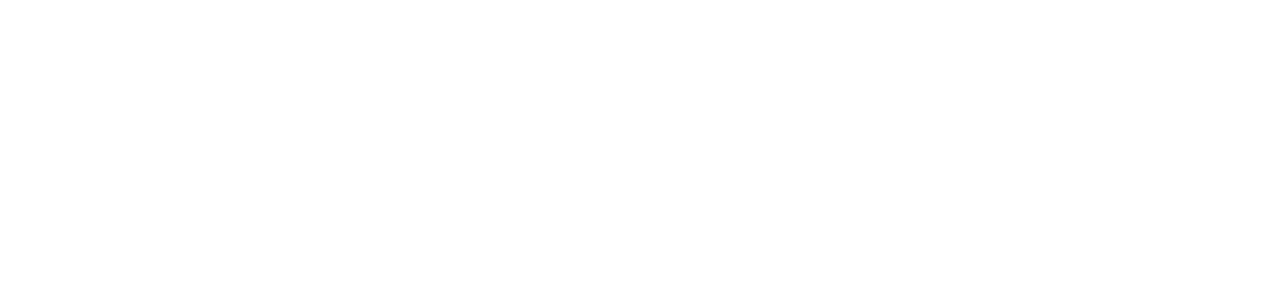
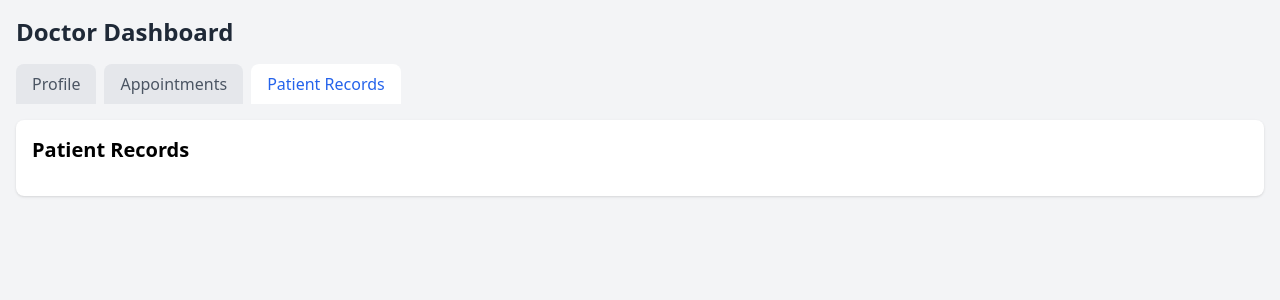
Before and after one commit to HMS-REDUX/Hospital-Management-System, a React (Vite) app in the folder frontend/: page /doctor-profile in a window 1280 px wide. Before the commit this address had no page. Shown: the top 300 px of the page. Built offline with nearby package versions, Linux system fonts and the light colour scheme.

Commit message:
create doctor profile page interface

```diff
--- a/frontend/src/App.jsx
+++ b/frontend/src/App.jsx
@@ -1,10 +1,11 @@
-import { useState } from 'react';
-import './App.css';
-import { BrowserRouter, Routes, Route } from 'react-router-dom';
+import { useState } from "react";
+import "./App.css";
+import { BrowserRouter, Routes, Route } from "react-router-dom";
 
 // Import your pages/components
-import Home from './pages/home';
-
+import Home from "./pages/home";
+// import DoctorProfilePage from "./pages/DoctorProfilePage";
+import DoctorProfilePage from "./pages/Doctor Profile/DoctorProfilePage";
 function App() {
   const [count, setCount] = useState(0);
 
@@ -12,6 +13,7 @@
     <BrowserRouter>
       <Routes>
         <Route path="/" element={<Home />} />
+        <Route path="/doctor-profile" element={<DoctorProfilePage />} />
       </Routes>
     </BrowserRouter>
   );
--- /dev/null
+++ b/frontend/src/pages/Doctor Profile/AppointmentSettings.jsx
@@ -0,0 +1,117 @@
+import React, { useState } from "react";
+
+const AppointmentSettings = () => {
+  const [selectedDate, setSelectedDate] = useState(new Date());
+  const [startTime, setStartTime] = useState("09:00");
+  const [endTime, setEndTime] = useState("17:00");
+  const [appointmentDuration, setAppointmentDuration] = useState("30");
+  const [repeatDays, setRepeatDays] = useState({
+    monday: false,
+    tuesday: false,
+    wednesday: false,
+    thursday: false,
+    friday: false,
+  });
+
+  const handleRepeatDayChange = (day) => {
+    setRepeatDays((prev) => ({ ...prev, [day]: !prev[day] }));
+  };
+
+  const handleSaveAvailability = () => {
+    console.log("Saving availability:", {
+      selectedDate,
+      startTime,
+      endTime,
+      appointmentDuration,
+      repeatDays,
+    });
+    // Here you would typically send this data to your backend
+  };
+
+  return (
+    <div>
+      <h2 className="text-xl font-semibold mb-4">Set Availability</h2>
+      <div className="flex flex-col md:flex-row md:space-x-4">
+        <div className="mb-4 md:mb-0">
+          <label className="block text-sm font-medium text-gray-700 mb-1">
+            Select Date
+          </label>
+          <input
+            type="date"
+            value={selectedDate.toISOString().split("T")[0]}
+            onChange={(e) => setSelectedDate(new Date(e.target.value))}
+            className="w-full p-2 border rounded"
+          />
+        </div>
+        <div className="mb-4 md:mb-0">
+          <label className="block text-sm font-medium text-gray-700 mb-1">
+            Start Time
+          </label>
+          <input
+            type="time"
+            value={startTime}
+            onChange={(e) => setStartTime(e.target.value)}
+            className="w-full p-2 border rounded"
+          />
+        </div>
+        <div className="mb-4 md:mb-0">
+          <label className="block text-sm font-medium text-gray-700 mb-1">
+            End Time
+          </label>
+          <input
+            type="time"
+            value={endTime}
+            onChange={(e) => setEndTime(e.target.value)}
+            className="w-full p-2 border rounded"
+          />
+        </div>
+      </div>
+
+      <div className="mt-4">
+        <label className="block text-sm font-medium text-gray-700 mb-1">
+          Appointment Duration
+        </label>
+        <select
+          value={appointmentDuration}
+          onChange={(e) => setAppointmentDuration(e.target.value)}
+          className="w-full p-2 border rounded"
+        >
+          <option value="15">15 minutes</option>
+          <option value="30">30 minutes</option>
+          <option value="45">45 minutes</option>
+          <option value="60">1 hour</option>
+        </select>
+      </div>
+
+      <div className="mt-4">
+        <label className="block text-sm font-medium text-gray-700 mb-1">
+          Repeat on
+        </label>
+        <div className="space-y-2">
+          {Object.entries(repeatDays).map(([day, checked]) => (
+            <label key={day} className="flex items-center">
+              <input
+                type="checkbox"
+                checked={checked}
+                onChange={() => handleRepeatDayChange(day)}
+                className="mr-2"
+              />
+              <span className="text-sm text-gray-700">
+                {day.charAt(0).toUpperCase() + day.slice(1)}
+              </span>
+            </label>
+          ))}
+        </div>
+      </div>
+
+      <button
+        onClick={handleSaveAvailability}
+        className="mt-4 px-4 py-2 bg-blue-600 text-white rounded hover:bg-blue-700 transition duration-300"
+      >
+        Save Availability
+      </button>
+    </div>
+  );
+};
+
+export default AppointmentSettings;
--- /dev/null
+++ b/frontend/src/pages/Doctor Profile/DoctorProfilePage.jsx
@@ -0,0 +1,27 @@
+import React, { useState } from "react";
+import TabSelector from "./TabSelector";
+import PatientRecords from "./PatientRecords";
+import AppointmentSettings from "./AppointmentSettings";
+import Profile from "./Profile";
+
+const DoctorProfilePage = () => {
+  const [activeTab, setActiveTab] = useState("patients");
+
+  return (
+    <div className="p-4 bg-gray-100 min-h-screen">
+      <h1 className="text-2xl font-bold mb-4 text-gray-800">
+        Doctor Dashboard
+      </h1>
+
+      <TabSelector activeTab={activeTab} setActiveTab={setActiveTab} />
+
+      <div className="bg-white p-4 rounded-lg shadow">
+        {activeTab === "patients" && <PatientRecords />}
+        {activeTab === "appointments" && <AppointmentSettings />}
+        {activeTab === "profile" && <Profile />}
+      </div>
+    </div>
+  );
+};
+
+export default DoctorProfilePage;
--- /dev/null
+++ b/frontend/src/pages/Doctor Profile/PatientRecords.jsx
@@ -0,0 +1,11 @@
+import React from "react";
+
+const PatientRecords = () => {
+  return (
+    <div>
+      <h2 className="text-xl font-semibold mb-4">Patient Records</h2>
+    </div>
+  );
+};
+
+export default PatientRecords;
--- /dev/null
+++ b/frontend/src/pages/Doctor Profile/Profile.jsx
@@ -0,0 +1,5 @@
+function Profile() {
+  return <div>profile</div>;
+}
+
+export default Profile;
--- /dev/null
+++ b/frontend/src/pages/Doctor Profile/TabSelector.jsx
@@ -0,0 +1,40 @@
+import React from "react";
+
+const TabSelector = ({ activeTab, setActiveTab }) => {
+  return (
+    <div className="mb-4 flex flex-row gap-2">
+      <button
+        className={`px-4 py-2 rounded-t-lg ${
+          activeTab === "profile"
+            ? "bg-white text-blue-600"
+            : "bg-gray-200 text-gray-600"
+        }`}
+        onClick={() => setActiveTab("profile")}
+      >
+        Profile
+      </button>{" "}
+      <button
+        className={`px-4 py-2 rounded-t-lg ${
+          activeTab === "appointments"
+            ? "bg-white text-blue-600"
+            : "bg-gray-200 text-gray-600"
+        }`}
+        onClick={() => setActiveTab("appointments")}
+      >
+        Appointments
+      </button>
+      <button
+        className={`px-4 py-2 rounded-t-lg ${
+          activeTab === "patients"
+            ? "bg-white text-blue-600"
+            : "bg-gray-200 text-gray-600"
+        }`}
+        onClick={() => setActiveTab("patients")}
+      >
+        Patient Records
+      </button>
+    </div>
+  );
+};
+
+export default TabSelector;
```
